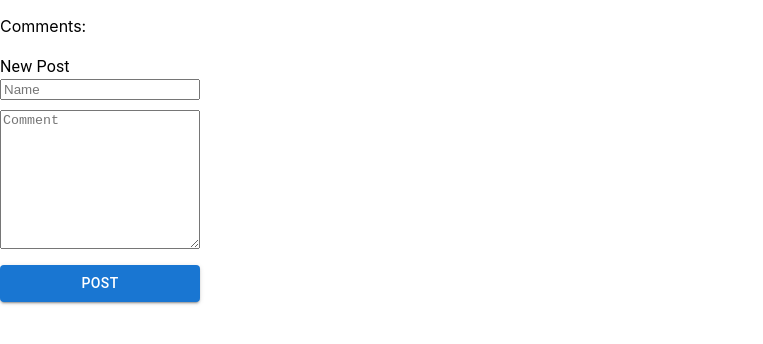
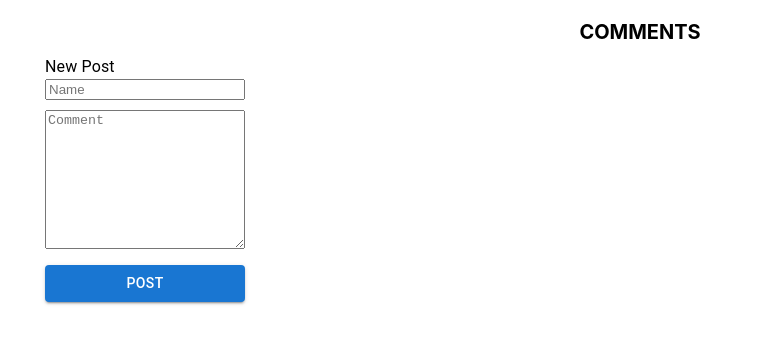
Before and after one commit to WilliamGranath/QTE-kodtest, a React (Create React App) app in the folder frontend/: page / in a window 1280 px wide. Shown: the top 344 px of the page, without its empty margins (0-763 px from the left). Built offline with nearby package versions, Linux system fonts and the light colour scheme; no server answers.

Commit message:
Small styling

```diff
--- a/frontend/src/App.tsx
+++ b/frontend/src/App.tsx
@@ -4,7 +4,7 @@ import CommentsList from "./components/commentsList";
 function App() {
   return (
     <div>
-      <p>Comments:</p>
+      <p style={{fontWeight: "700",fontSize: "20px", textAlign: "center"}}>COMMENTS</p>
       <CommentsList />
     </div>
   );
--- a/frontend/src/components/CommentForm.tsx
+++ b/frontend/src/components/CommentForm.tsx
@@ -44,6 +44,7 @@ const CommentForm: React.FC<IProps> = ({ postComment }) => {
         marginBottom: "2em",
         position: "absolute",
         top: 23,
+        paddingLeft: "45px"
       }}
     >
       <Box sx={{ display: "flex", alignItems: "center" }}>
```
